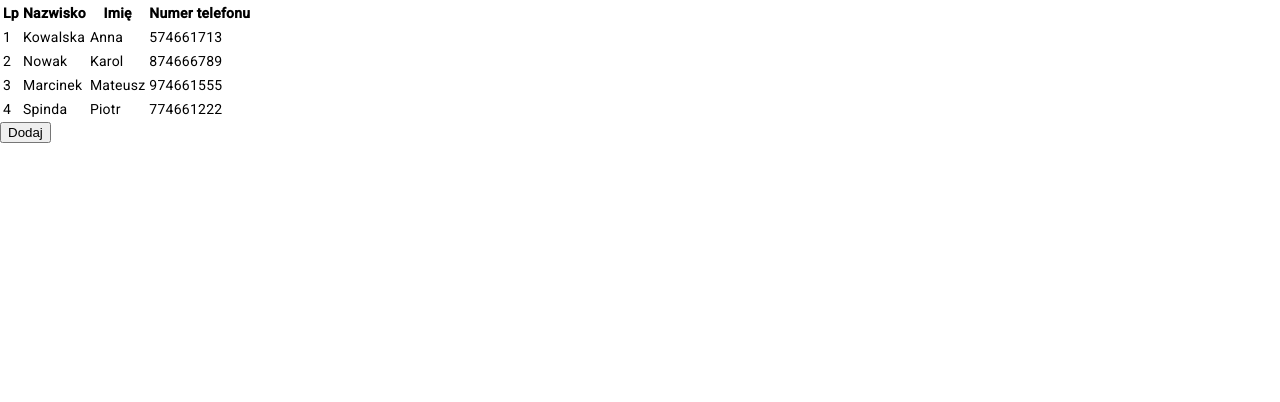
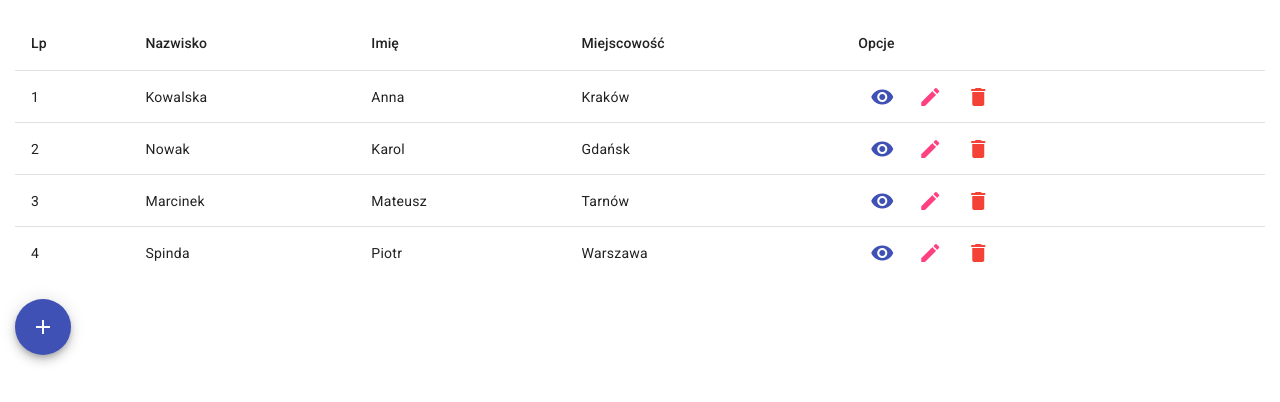
Before and after one commit to mati2003-code/Contacts-app, an Angular app: page / in a window 1280 px wide. Shown: the top 402 px of the page. Built offline with nearby package versions, Linux system fonts and the light colour scheme.

Commit message:
add ng template when data isnot available

```diff
--- a/src/app/contacts/contacts-list/contacts-list.component.html
+++ b/src/app/contacts/contacts-list/contacts-list.component.html
@@ -1,19 +1,48 @@
-<table>
-    <thead>
-        <tr>
-            <th>Lp</th>
-            <th>Nazwisko</th>
-            <th>Imię</th>
-            <th>Numer telefonu</th>
-        </tr>
-    </thead>
-    <tbody>
-        <tr *ngFor="let contact of data; let i = index">
-            <td>{{ i + 1 }}</td>
-            <td>{{ contact.lastname }}</td>
-            <td>{{ contact.firstname }}</td>
-            <td>{{ contact.phoneNumber }}</td>
-        </tr>
-    </tbody>
-</table>
-<button>Dodaj</button>
+<table *ngIf="dataSource.length > 0; else contactsAlert" mat-table [dataSource]="dataSource">
+    <!-- Position Column -->
+    <ng-container matColumnDef="lp">
+      <th mat-header-cell *matHeaderCellDef> Lp </th>
+      <td mat-cell *matCellDef="let element; let i = index"> {{ i + 1 }} </td>
+    </ng-container>
+
+    <ng-container matColumnDef="surname">
+      <th mat-header-cell *matHeaderCellDef> Nazwisko </th>
+      <td mat-cell *matCellDef="let element"> {{element.surname}} </td>
+    </ng-container>
+
+    <ng-container matColumnDef="firstname">
+      <th mat-header-cell *matHeaderCellDef> Imię </th>
+      <td mat-cell *matCellDef="let element"> {{element.firstname}} </td>
+    </ng-container>
+
+    <ng-container matColumnDef="city">
+      <th mat-header-cell *matHeaderCellDef> Miejscowość </th>
+      <td mat-cell *matCellDef="let element"> {{element.city}}</td>
+    </ng-container>
+
+    <ng-container matColumnDef="actions">
+      <th mat-header-cell *matHeaderCellDef> Opcje </th>
+      <td mat-cell *matCellDef="let element">
+        <button mat-icon-button color="primary" matTooltip="Podgląd">
+            <mat-icon>visibility</mat-icon>
+        </button>
+        <button mat-icon-button color="accent" matTooltip="Edycja">
+            <mat-icon>edit</mat-icon>
+        </button>
+        <button mat-icon-button color="warn" matTooltip="Usuń">
+            <mat-icon>delete</mat-icon>
+        </button>
+      </td>
+    </ng-container>
+
+    <tr mat-header-row *matHeaderRowDef="displayedColumns"></tr>
+    <tr mat-row *matRowDef="let row; columns: displayedColumns;"></tr>
+  </table>
+
+  <ng-template #contactsAlert>
+    <p class="info">Aktualnie brak kontaktów</p>
+  </ng-template>
+
+  <button mat-fab color="primary" matTooltip="Dodaj nowy kontakt">
+    <mat-icon>add</mat-icon>
+  </button>
--- a/src/app/contacts/contacts-list/contacts-list.component.scss
+++ b/src/app/contacts/contacts-list/contacts-list.component.scss
@@ -0,0 +1,18 @@
+button {
+    margin-top: 20px;
+}
+
+table button {
+    margin: 0;
+}
+
+.info {
+    padding-top: 30px;
+    font: {
+        size: 1.8rem;
+        weight: 500;
+    };
+    text-align: center;
+    color: rgb(67, 67, 67);
+    line-height: 30px;
+}
--- a/src/app/contacts/contacts-list/contacts-list.component.ts
+++ b/src/app/contacts/contacts-list/contacts-list.component.ts
@@ -1,4 +1,5 @@
 import { Component } from '@angular/core';
+import { ContactModel } from '../../models/contact-model';
 
 @Component({
   selector: 'app-contacts-list',
@@ -6,10 +7,11 @@
   styleUrl: './contacts-list.component.scss'
 })
 export class ContactsListComponent {
-  data = [
-    {id: 1, firstname: 'Anna', lastname: 'Kowalska', phoneNumber: '574661713'},
-    {id: 2, firstname: 'Karol', lastname: 'Nowak', phoneNumber: '874666789'},
-    {id: 3, firstname: 'Mateusz', lastname: 'Marcinek', phoneNumber: '974661555'},
-    {id: 4, firstname: 'Piotr', lastname: 'Spinda', phoneNumber: '774661222'}
+  displayedColumns = ['lp', 'surname', 'firstname','city', 'actions'];
+  dataSource: ContactModel[] = [
+    {id: 1,  surname: 'Kowalska', firstname: 'Anna', phoneNumber: '574661713', email: 'anna@example.com', city: 'Kraków'},
+    {id: 2, surname: 'Nowak', firstname: 'Karol', phoneNumber: '874666789', email: 'karol@example.com', city: 'Gdańsk'},
+    {id: 3, surname: 'Marcinek', firstname: 'Mateusz', phoneNumber: '974661555', email: 'mateusz@example.com', city: 'Tarnów'},
+    {id: 4, surname: 'Spinda', firstname: 'Piotr', phoneNumber: '774661222', email: 'piotr@example.com', city: 'Warszawa'}
   ]
 }
--- /dev/null
+++ b/src/app/models/contact-model.ts
@@ -0,0 +1,8 @@
+export interface ContactModel {
+    id: number;
+    surname: string;
+    firstname: string;
+    phoneNumber: string;
+    email: string;
+    city: string;
+}
--- a/src/styles.scss
+++ b/src/styles.scss
@@ -2,4 +2,4 @@
 
 
 html, body { height: 100%; }
-body { margin: 0; font-family: Roboto, "Helvetica Neue", sans-serif; }
+body { margin: 15px; font-family: Roboto, "Helvetica Neue", sans-serif; }
```
Also changed, not shown: src/app/contacts/contacts.module.ts (+9 -1 lines).
